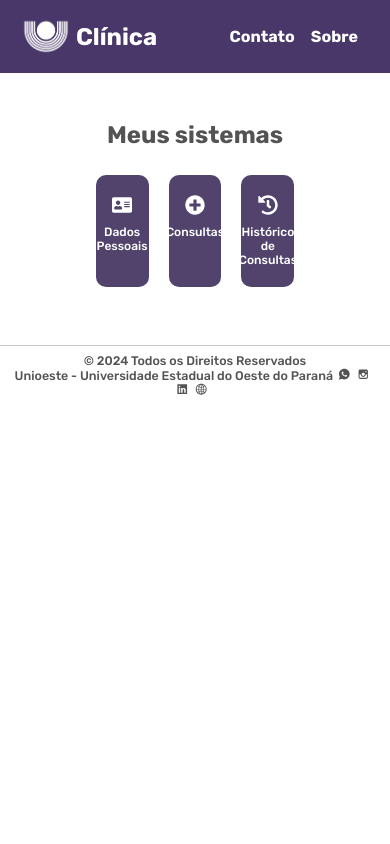
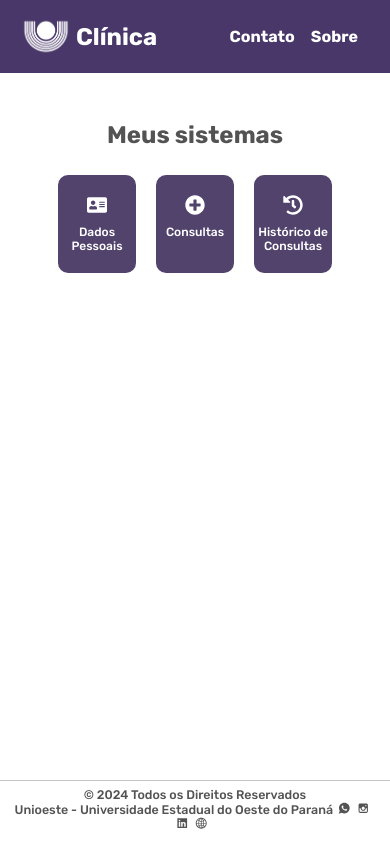
Before and after one commit to vinidiias/sistema-clinica, a React (Create React App) app: page /home in a window 390 px wide. Built offline with nearby package versions, Linux system fonts and the light colour scheme; a web font is replaced by a local one.

Commit message:
correction

```diff
--- a/src/App.css
+++ b/src/App.css
@@ -2,5 +2,5 @@
     display: flex;
     flex-direction: column;
     align-items: center;
-    height: auto;
+    height: 100%;
   }
--- a/src/App.js
+++ b/src/App.js
@@ -72,7 +72,7 @@ const AppRoutes = () => {
       element: (
         <>
           <NavBar />
-            <Container customClass="height">
+            <Container customClass="auto">
               <Ficha />
             </Container>
           <Footer />
--- a/src/components/layout/Container.module.css
+++ b/src/components/layout/Container.module.css
@@ -19,3 +19,8 @@
     align-items: center;
     justify-content: center;
 }
+
+.auto {
+    height: auto;
+    justify-content: center;
+}
--- a/src/components/system/System.module.css
+++ b/src/components/system/System.module.css
@@ -10,6 +10,22 @@
     width: 18%;
     cursor: pointer;
     transition: 0.5s;
+}
+
+@media(max-width: 500px) {
+    .btn {
+        display: flex;
+        flex-direction: column;
+        align-items: center;
+        padding: 1.5em 0em;
+        border: none;
+        border-radius: 10px;
+        background-color: #51436C;
+        margin: 10px;
+        width: 100%;
+        cursor: pointer;
+        transition: 0.5s;
+    }
 }
 
 .btn:hover{
```
